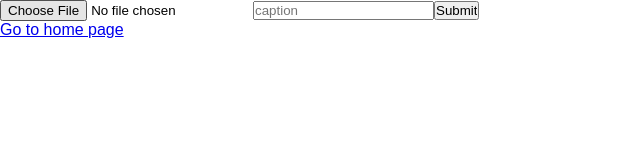
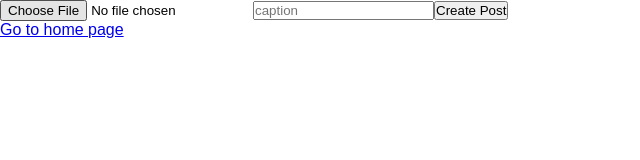
Before and after one commit to coder-Rishi05/pdf-manager-frontend, a React (Vite) app: page /create-post in a window 1280 px wide. Shown: the top 160 px of the page, without its empty margins (0-640 px from the left). Built offline with nearby package versions, Linux system fonts and the light colour scheme.

Commit message:
added  post data in frontend

```diff
--- a/src/components/pages/CreatePage.jsx
+++ b/src/components/pages/CreatePage.jsx
@@ -1,24 +1,61 @@
-import React, { useEffect } from 'react'
-import { Link } from 'react-router-dom'
-import axios from 'axios'
-
+import React, { useState } from "react";
+import { Link } from "react-router-dom";
+import axios from "axios";
 
 const CreatePage = () => {
+  const [file, setFile] = useState(null);
+  const [caption, setCaption] = useState("");
 
+  const handleSubmit = async (e) => {
+    e.preventDefault();
 
+    if (!file) {
+      alert("Please select an image");
+      return;
+    }
+
+    const formData = new FormData();
+    formData.append("imgUrl", file);   // 👈 MUST match multer field name
+    formData.append("caption", caption);
+
+    try {
+      const res = await axios.post(
+        "http://localhost:3000/api/post/createPost",
+        formData,
+        { withCredentials: true }
+      );
+
+      console.log(res.data);
+      alert("Post created successfully");
+    } catch (error) {
+      console.log(error);
+    }
+  };
 
   return (
     <div>
-      <section className='create-post-section' >
-        <form action="">
-            <input type="file" name='image' accept='image/*' />
-            <input type="text" name='caption' placeholder='caption'  />
-            <input type='submit' />
+      <section className="create-post-section">
+        <form onSubmit={handleSubmit}>
+          <input
+            type="file"
+            onChange={(e) => setFile(e.target.files[0])}
+            accept="image/*"
+          />
+
+          <input
+            type="text"
+            value={caption}
+            placeholder="caption"
+            onChange={(e) => setCaption(e.target.value)}
+          />
+
+          <button type="submit">Create Post</button>
         </form>
       </section>
-      <Link to={"/"} >Go to home page</Link>
+
+      <Link to="/">Go to home page</Link>
     </div>
-  )
-}
+  );
+};
 
-export default CreatePage
+export default CreatePage;
```
